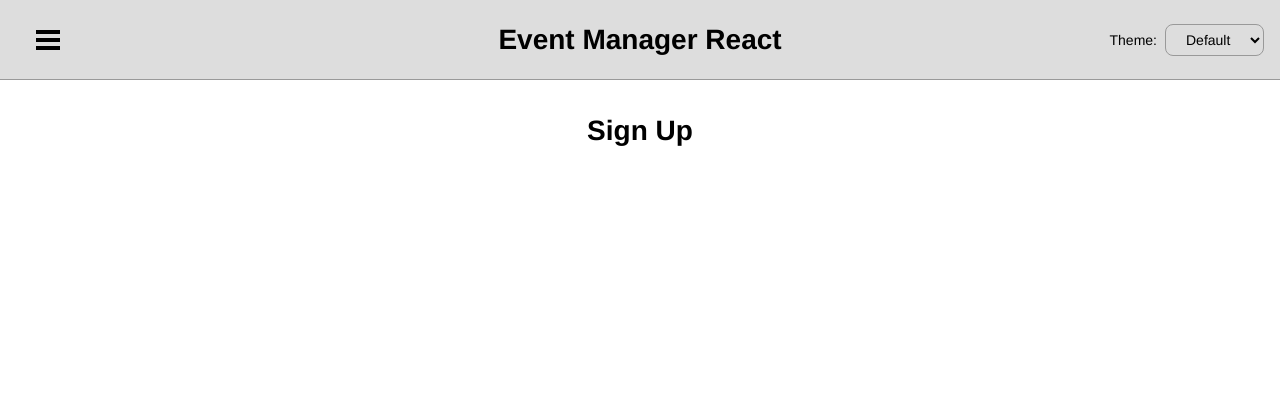
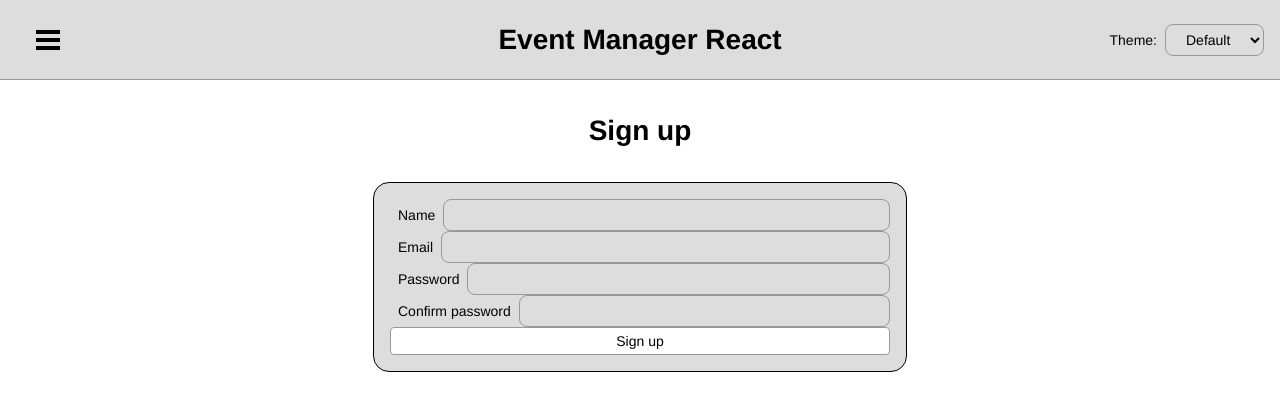
Before and after one commit to daxadal/event-manager-react, a React (Create React App) app: page /sign-up in a window 1280 px wide. Shown: the top 410 px of the page. Built offline with nearby package versions, Linux system fonts and the light colour scheme; no server answers.

Commit message:
Sign in view (draft)

```diff
--- a/src/views/SignUp.tsx
+++ b/src/views/SignUp.tsx
@@ -1,5 +1,112 @@
-import React from "react";
+import React, { useContext } from "react";
+import { redirect } from "react-router-dom";
+import styled from "styled-components";
+
+import Button from "../components/base/Button";
+import Input from "../components/base/Input";
+import { ModalOp } from "../reducers/modal-types";
+import { signUp } from "../services/api/routes";
+import { setAuthenticationToken } from "../services/api/token";
+import { ModalContext } from "./Root";
+
+const TitleDiv = styled.div`
+  display: flex;
+  flex-direction: column;
+  align-items: center;
+`;
+
+const StyledForm = styled.form`
+  background-color: ${(props) => props.theme.foreground};
+  border-color: ${(props) => props.theme.border};
+  color: ${(props) => props.theme.text};
+
+  margin: 1rem auto;
+  border: 1px solid;
+  border-radius: 1rem;
+  padding: 1rem;
+
+  max-width: 500px;
+
+  display: flex;
+  flex-direction: column;
+  align-items: stretch;
+`;
 
 export default function SignUp() {
-  return <h1>Sign Up</h1>;
+  const [name, setName] = React.useState("");
+  const [email, setEmail] = React.useState("");
+  const [password, setPassword] = React.useState("");
+  const [passwordConfirm, setPasswordConfirm] = React.useState("");
+  const openModal = useContext(ModalContext);
+
+  async function submit() {
+    console.log("Sign up data", { name, email, password, passwordConfirm });
+    if (!name || !email || !password || !passwordConfirm) {
+      openModal({
+        type: ModalOp.OPEN_ERROR_MODAL,
+        message: "Fill out all the fields",
+      });
+    } else
+    if (password !== passwordConfirm) {
+      openModal({
+        type: ModalOp.OPEN_ERROR_MODAL,
+        message: "Passwords do not match",
+      });
+    } else {
+      const token = await signUp({ name, email, password });
+      setAuthenticationToken(token);
+      openModal({
+        type: ModalOp.OPEN_SUCCESS_MODAL,
+        message: "Sign up successful",
+        onClose: () => redirect("/"),
+      });
+    }
+  }
+  return (
+    <>
+      <TitleDiv>
+        <h1>Sign up</h1>
+      </TitleDiv>
+      <StyledForm
+        onSubmit={(e) => {
+          e.stopPropagation();
+          e.preventDefault();
+          submit();
+        }}
+      >
+        <Input
+          type="text"
+          id="name"
+          tagText="Name"
+          value={name}
+          onChange={setName}
+        />
+        <Input
+          type="email"
+          id="email"
+          tagText="Email"
+          value={email}
+          onChange={setEmail}
+        />
+        <Input
+          type="password"
+          id="password"
+          tagText="Password"
+          value={password}
+          onChange={setPassword}
+        />
+        <Input
+          type="password"
+          id="passwordConfirm"
+          tagText="Confirm password"
+          value={passwordConfirm}
+          onChange={setPasswordConfirm}
+        />
+
+        <Button as="button" type="submit">
+          Sign up
+        </Button>
+      </StyledForm>
+    </>
+  );
 }
```
